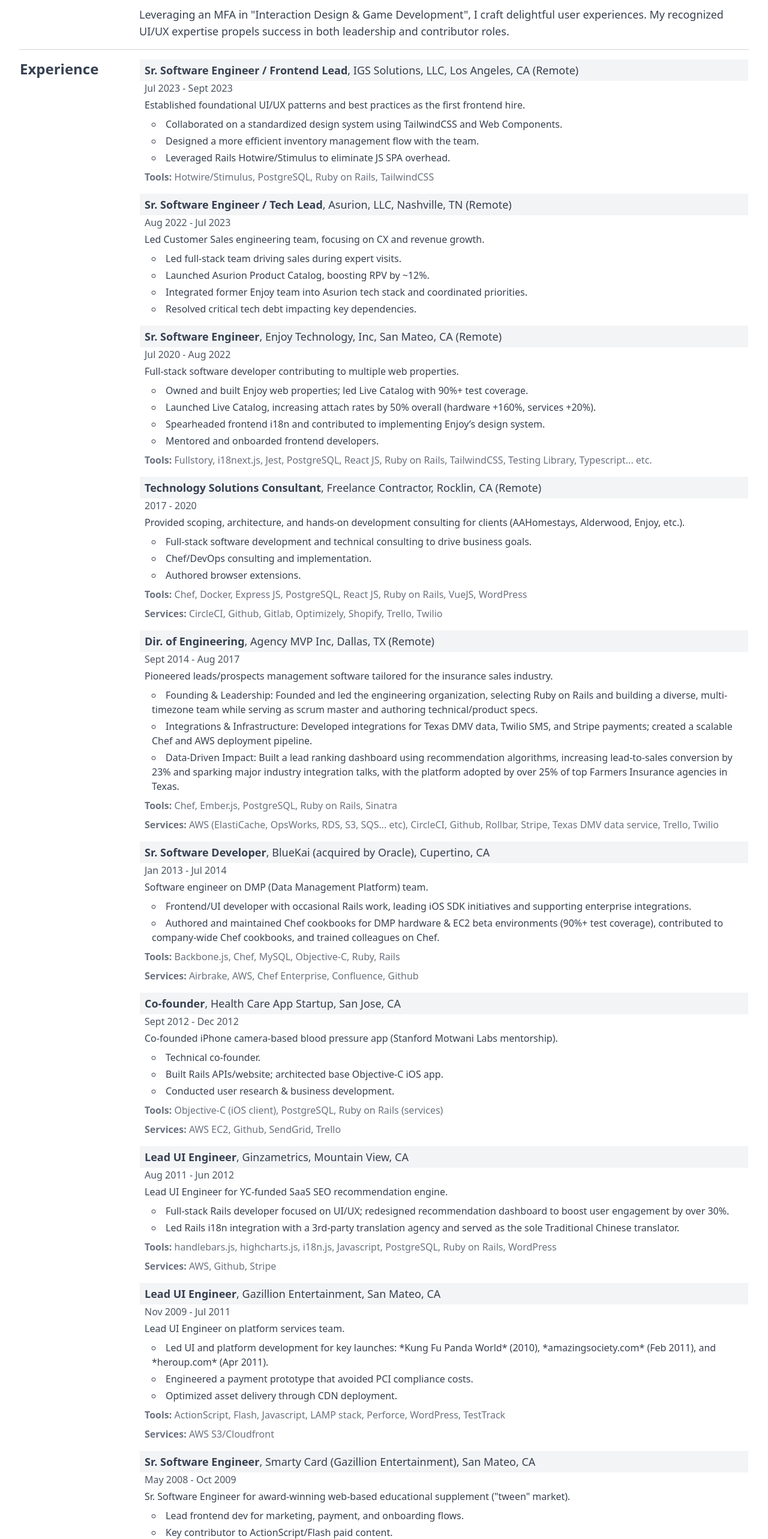
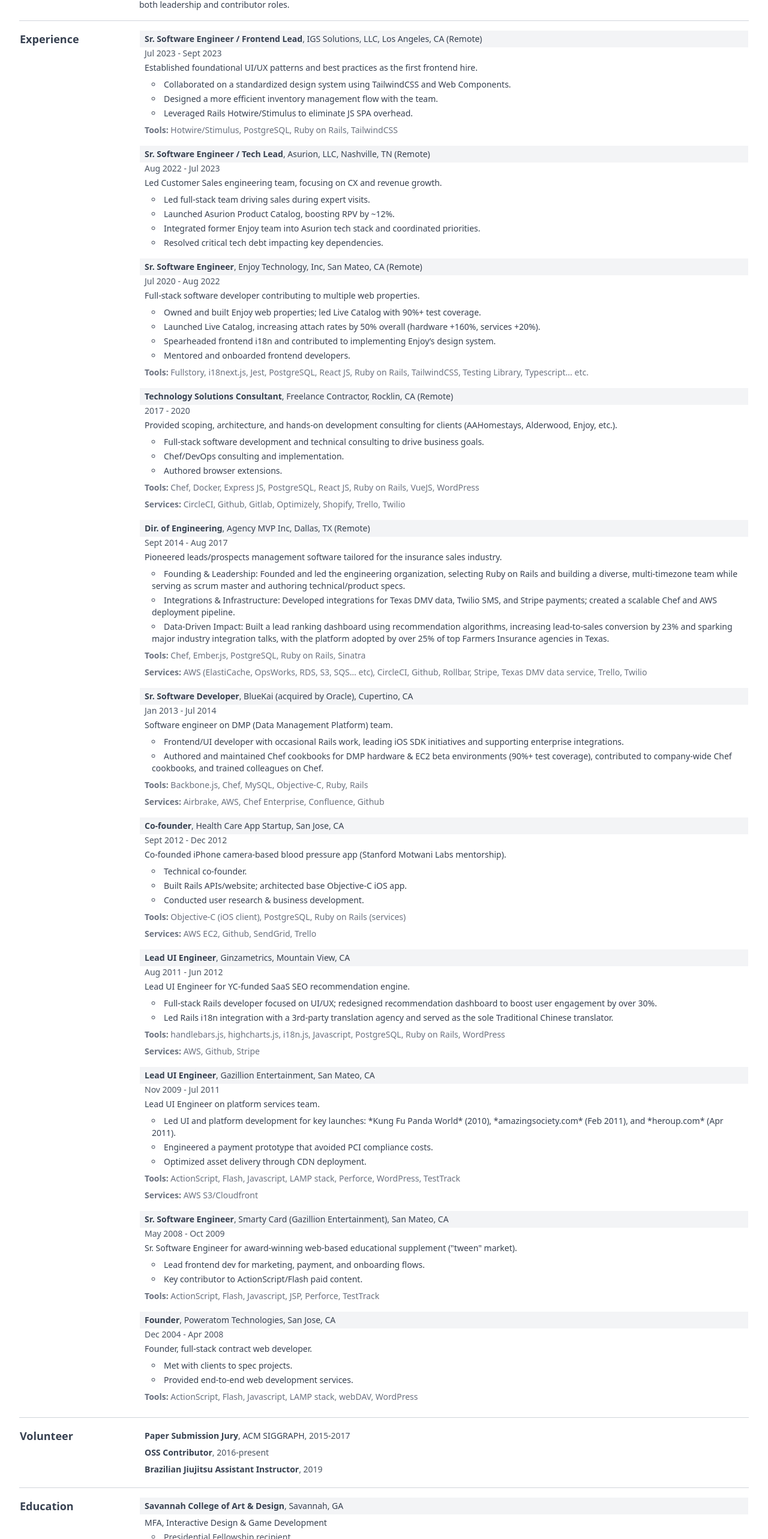
Before and after one commit to shunchu/vue-resume-template, a Vue app: page / in a window 1280 px wide. Shown: the part 134-2700 px from the top of the page at 60% size. Built offline with nearby package versions, Linux system fonts and the light colour scheme.

Commit message:
`@media print` spacing tuning

```diff
--- a/src/App.vue
+++ b/src/App.vue
@@ -4,53 +4,53 @@
       <table class="w-full mb-4 border-collapse">
         <tbody>
           <tr>
-            <td class="w-[200px] pt-4 pb-4 border-t-0">&nbsp;</td>
-            <td class="pl-0 pt-4 pb-4 border-t-0">
+            <td class="w-[200px] pt-2 pb-4 border-t-0">&nbsp;</td>
+            <td class="pl-0 pt-2 pb-4 border-t-0">
               <my-headline v-bind:name="name" v-bind:contact="contact" v-bind:intro="intro"></my-headline>
             </td>
           </tr>
 
-          <tr>
+          <tr data-section-start="experience">
             <td class="pt-4 pb-4 border-t border-gray-300 align-top">
-              <h5 class="text-2xl font-semibold mb-2">Experience</h5>
+              <h5 class="text-lg font-semibold mb-1">Experience</h5>
             </td>
             <td class="pt-4 pb-4 border-t border-gray-300 text-left">
               <ul class="list-none p-0">
-                <my-experience class="mb-4 last:mb-0" v-for="(experience, index) in experiences" v-bind:experience="experience"
+                <my-experience class="mb-4 last:mb-0 my-experience" v-for="(experience, index) in experiences" v-bind:experience="experience"
                   v-bind:key="'exp-' + index"></my-experience>
               </ul>
             </td>
           </tr>
 
-          <tr>
+          <tr data-section-start="volunteer">
             <td class="pt-4 pb-4 border-t border-gray-300 align-top">
-              <h5 class="text-2xl font-semibold mb-2">Volunteer</h5>
+              <h5 class="text-lg font-semibold mb-1">Volunteer</h5>
             </td>
             <td class="pt-4 pb-4 border-t border-gray-300 text-left">
               <ul class="list-none p-0">
-                <my-volunteer class="mb-0 last:mb-0" v-for="(vol, index) in volunteer" v-bind:vol="vol" v-bind:key="'vol-' + index"></my-volunteer>
+                <my-volunteer class="mb-0 last:mb-0 my-volunteer" v-for="(vol, index) in volunteer" v-bind:vol="vol" v-bind:key="'vol-' + index"></my-volunteer>
               </ul>
             </td>
           </tr>
 
-          <tr>
+          <tr data-section-start="education">
             <td class="pt-4 pb-4 border-t border-gray-300 align-top">
-              <h5 class="text-2xl font-semibold mb-2">Education</h5>
+              <h5 class="text-lg font-semibold mb-1">Education</h5>
             </td>
             <td class="pt-4 pb-4 border-t border-gray-300 text-left">
               <ul class="list-none p-0">
-                <my-education class="mb-4 last:mb-0" v-for="(edu, index) in education" v-bind:edu="edu" v-bind:key="'edu-' + index"></my-education>
+                <my-education class="mb-4 last:mb-0 my-education" v-for="(edu, index) in education" v-bind:edu="edu" v-bind:key="'edu-' + index"></my-education>
               </ul>
             </td>
           </tr>
 
-          <tr>
+          <tr data-section-start="social">
             <td class="pt-4 pb-4 border-t border-gray-300 align-top">
-              <h5 class="text-2xl font-semibold mb-2">Social Media</h5>
+              <h5 class="text-lg font-semibold mb-1">Social Media</h5>
             </td>
             <td class="pt-4 pb-4 border-t border-gray-300 text-left">
               <ul class="list-none p-0">
-                <my-social-media class="mb-2 last:mb-0 px-2 pb-1 text-base" v-for="(sm, index) in socialMedia" v-bind:sm="sm" v-bind:key="'sm-' + index"></my-social-media>
+                <my-social-media class="px-2 pb-1 text-base" v-for="(sm, index) in socialMedia" v-bind:sm="sm" v-bind:key="'sm-' + index"></my-social-media>
               </ul>
             </td>
           </tr>
@@ -85,47 +85,136 @@
 
 <style>
   @media print {
+    /* Page setup */
     @page {
       size: A4;
-      margin: 0;
+      margin: 1.25cm 0.75cm 0.75cm;
     }
 
+    /* Global print styles */
     body {
-      @apply p-10 text-xs;
+      @apply text-xs;
       -webkit-print-color-adjust: exact;
       print-color-adjust: exact;
     }
 
     #app {
-      @apply p-0 !important;
+      @apply !p-0;
     }
 
+    /* Typography */
+    * {
+      line-height: 1.2;
+    }
+
+    h5 {
+      @apply text-lg break-after-avoid mb-0 font-semibold;
+    }
+
+    /* Table structure */
     table {
-      @apply border-collapse w-full;
-      page-break-inside: auto;
+      @apply border-collapse w-full table-auto;
+      border-spacing: 0;
+      margin: 0;
+      page-break-inside: auto !important;
     }
 
     tr {
-      @apply break-inside-avoid;
+      page-break-inside: auto;
       page-break-after: auto;
+      @apply p-0 m-0;
     }
 
     td {
-      @apply p-2 align-top border-t border-gray-300 break-inside-avoid;
+      @apply py-0 px-2 align-top border-t border-gray-300;
+      page-break-inside: auto;
+      vertical-align: top;
     }
 
     td:first-child {
       @apply w-[100px] !important;
     }
 
-    h5 {
-      @apply text-lg break-after-avoid;
+    /* First row special handling */
+    tr:first-child td {
+      @apply pt-0 pb-0 pl-2;
     }
 
-    ul, img {
-      @apply break-inside-avoid;
+    /* Section headers */
+    tr[data-section-start] td {
+      @apply pt-1;
     }
 
-    /* Hide elements not needed for print if necessary */
+    /* Experience section - avoid page break */
+    tr[data-section-start="experience"] {
+      page-break-before: avoid !important;
+      break-before: avoid !important;
+    }
+
+    /* Lists */
+    ul, img {
+      @apply p-0 m-0;
+      page-break-inside: auto;
+    }
+
+    li {
+      @apply m-0 p-0;
+      page-break-inside: auto;
+    }
+
+    /* Component spacing */
+    .mb-4 {
+      @apply mb-0;
+    }
+
+    .mb-2 {
+      @apply mb-0;
+    }
+
+    .mb-1 {
+      @apply mb-0;
+    }
+
+    /* Table cell padding */
+    tr td {
+      @apply pt-0 pb-0;
+    }
+
+    /* Component spacing */
+    .date, .details, .tools, .services {
+      @apply mb-0;
+    }
+
+    /* List spacing */
+    ul.resp, ul.distinctions {
+      @apply mb-0;
+    }
+
+    /* Last row spacing */
+    tr:last-child {
+      @apply pb-2;
+    }
+
+    /* Component specific styles */
+    .my-experience, .my-education, .my-volunteer {
+      @apply pb-0 mb-0;
+      page-break-inside: auto;
+    }
+
+    .my-experience > div,
+    .my-education > div,
+    .my-volunteer > div {
+      @apply mb-0 pb-0;
+    }
+
+    /* Print-specific overrides for components */
+    .bg-gray-100 {
+      @apply py-0;
+    }
+
+    /* Link styling for print */
+    a {
+      @apply text-black no-underline;
+    }
   }
 </style>
--- a/src/components/MyEducation.vue
+++ b/src/components/MyEducation.vue
@@ -1,9 +1,9 @@
 <template>
   <li>
-    <div class="bg-gray-100 px-2 py-1 text-lg"><strong>{{ edu.school }}</strong>, {{ edu.location }}</div>
-    <div class="text-base mt-1 px-2">{{ edu.degree }}</div>
+    <div class="bg-gray-100 px-2 py-1 text-sm"><strong>{{ edu.school }}</strong>, {{ edu.location }}</div>
+    <div class="text-sm mt-1 px-2">{{ edu.degree }}</div>
     <div v-if="edu.distinctions && edu.distinctions.length > 0" class="mt-1">
-      <ul class="distinctions text-base text-gray-600 p-0 m-0 px-2 pl-5 list-inside list-[circle]">
+      <ul class="distinctions text-sm text-gray-600 p-0 m-0 px-2 pl-5 list-inside list-[circle]">
         <li class="mb-1" v-for="(distinction, index) in edu.distinctions" :key="index">{{ distinction }}</li>
       </ul>
     </div>
--- a/src/components/MyExperience.vue
+++ b/src/components/MyExperience.vue
@@ -1,23 +1,23 @@
 <template>
   <li>
-    <div class="bg-gray-100 px-2 py-1 text-lg">
+    <div class="bg-gray-100 px-2 py-1 text-sm">
       <strong>{{ experience.title }}</strong>, {{ experience.company }}, {{ experience.location }}
     </div>
-    <div class="date text-base text-gray-600 mb-1 px-2">
+    <div class="date text-sm text-gray-600 mb-1 px-2">
       {{ experience.date }}
     </div>
-    <div class="details mb-2 text-base px-2" v-if="experience.desc.info">
+    <div class="details mb-2 text-sm px-2" v-if="experience.desc.info">
       {{ experience.desc.info }}
     </div>
     <div v-if="experience.desc.resp && experience.desc.resp.length > 0">
-      <ul class="resp mb-2 text-base p-0 m-0 px-2 pl-5 list-inside list-[circle]">
+      <ul class="resp mb-2 text-sm p-0 m-0 px-2 pl-5 list-inside list-[circle]">
         <li class="mb-1" v-for="(respItem, index) in experience.desc.resp" v-bind:key="index">{{ respItem }}</li>
       </ul>
     </div>
-    <div class="tools text-base text-gray-500 mb-2 px-2" v-if="experience.desc.tools">
+    <div class="tools text-sm text-gray-500 mb-2 px-2" v-if="experience.desc.tools">
       <strong>Tools:</strong> {{ experience.desc.tools }}
     </div>
-    <div class="services text-base text-gray-500 px-2" v-if="experience.desc.services">
+    <div class="services text-sm text-gray-500 px-2" v-if="experience.desc.services">
       <strong>Services:</strong> {{ experience.desc.services }}
     </div>
   </li>
--- a/src/components/MyHeadline.vue
+++ b/src/components/MyHeadline.vue
@@ -1,14 +1,14 @@
 <template>
   <div class="flex flex-wrap">
-    <h1 class="w-2/3 text-5xl font-medium font-heading mb-10">
+    <h1 class="w-2/3 text-5xl font-medium font-heading mb-4">
       {{ name }}
     </h1>
-    <div class="w-1/3 mb-10 text-right text-base">
+    <div class="w-1/3 text-right text-base mb-4">
       <div class="email">{{ contact.email }}</div>
       <div class="phone">{{ contact.phone }}</div>
     </div>
     <div class="w-full mt-2">
-      <p class="text-lg">{{ intro }}</p>
+      <p class="text-sm">{{ intro }}</p>
     </div>
   </div>
 </template>
--- a/src/components/MySocialMedia.vue
+++ b/src/components/MySocialMedia.vue
@@ -1,7 +1,7 @@
 <template>
   <li>
     <strong>{{ sm.name }}:</strong>
-    <a :href="sm.url" target="_blank" class="text-blue-600 hover:text-blue-800 pl-2 hover:underline">
+    <a :href="sm.url" target="_blank" class="text-blue-600 hover:text-blue-800 pl-2 hover:underline text-sm">
       {{ sm.url }}
     </a>
   </li>
--- a/src/components/MyVolunteer.vue
+++ b/src/components/MyVolunteer.vue
@@ -1,8 +1,8 @@
 <template>
   <li>
-    <div class="px-2 py-1 text-lg">
+    <div class="px-2 py-1 text-sm">
       <strong>{{ vol.title }}</strong><span v-if="vol.cause">, {{ vol.cause }}</span>
-      <span class="date text-base text-gray-600">, {{ vol.date }}</span>
+      <span class="date text-sm text-gray-600">, {{ vol.date }}</span>
     </div>
   </li>
 </template>
```
